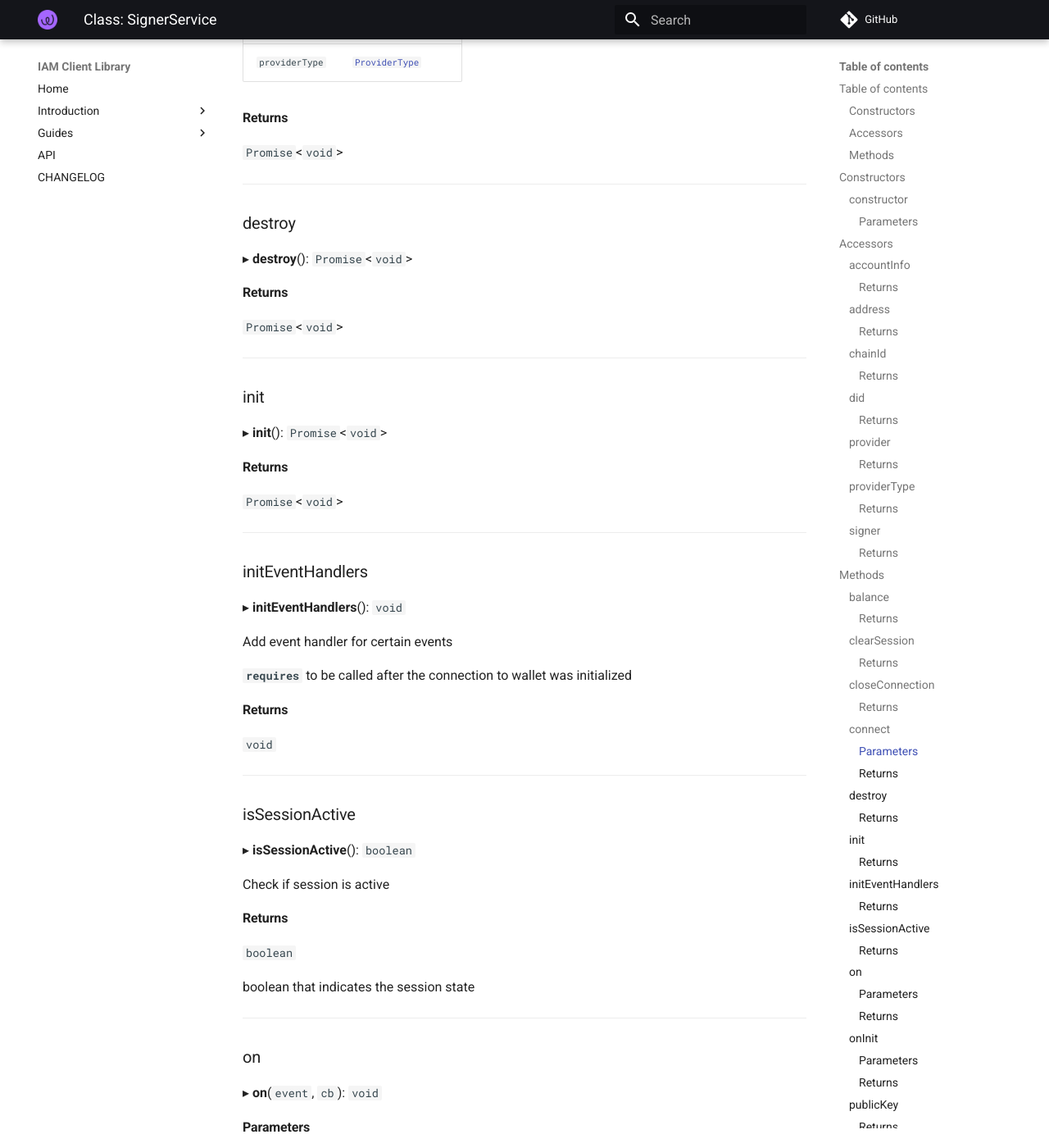
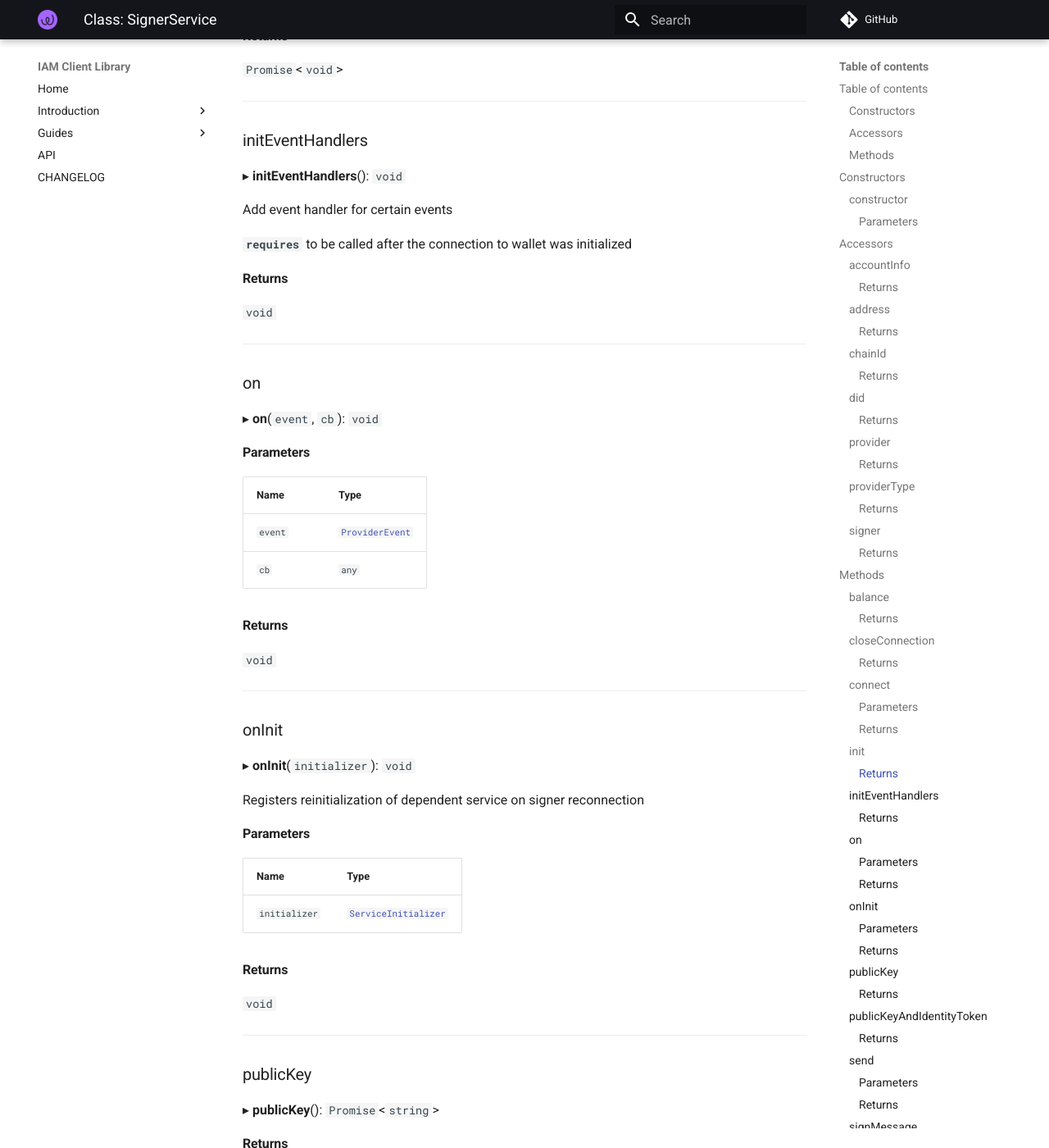
Before and after one commit to energywebfoundation/iam-client-lib, an MkDocs documentation site: the page built from docs/api/classes/modules_signer_signer_service.SignerService.md, in a window 1280 px wide and 1400 px high, scrolled down 4005 px. Shown: the whole window at 82% size. Built offline with MkDocs 1.6.1 and Material for MkDocs 9.7.7, drawn with Linux system fonts in a browser that asks for light colours; comment, search, counter and statistics services are not loaded; some of the changed text lies outside the part shown.

Commit message:
remove session management

```diff
--- a/docs/api/classes/modules_signer_signer_service.SignerService.md
+++ b/docs/api/classes/modules_signer_signer_service.SignerService.md
@@ -21,13 +21,10 @@
 ### Methods
 
 - [balance](modules_signer_signer_service.SignerService.md#balance)
-- [clearSession](modules_signer_signer_service.SignerService.md#clearsession)
 - [closeConnection](modules_signer_signer_service.SignerService.md#closeconnection)
 - [connect](modules_signer_signer_service.SignerService.md#connect)
-- [destroy](modules_signer_signer_service.SignerService.md#destroy)
 - [init](modules_signer_signer_service.SignerService.md#init)
 - [initEventHandlers](modules_signer_signer_service.SignerService.md#initeventhandlers)
-- [isSessionActive](modules_signer_signer_service.SignerService.md#issessionactive)
 - [on](modules_signer_signer_service.SignerService.md#on)
 - [onInit](modules_signer_signer_service.SignerService.md#oninit)
 - [publicKey](modules_signer_signer_service.SignerService.md#publickey)
@@ -130,16 +127,6 @@ ___
 
 ___
 
-### clearSession
-
-▸ **clearSession**(): `void`
-
-#### Returns
-
-`void`
-
-___
-
 ### closeConnection
 
 ▸ **closeConnection**(): `Promise`<`void`\>
@@ -160,16 +147,6 @@ ___
 | :------ | :------ |
 | `signer` | `Required`<`Signer`\> |
 | `providerType` | [`ProviderType`](../enums/modules_signer_signer_types.ProviderType.md) |
-
-#### Returns
-
-`Promise`<`void`\>
-
-___
-
-### destroy
-
-▸ **destroy**(): `Promise`<`void`\>
 
 #### Returns
 
@@ -198,20 +175,6 @@ Add event handler for certain events
 #### Returns
 
 `void`
-
-___
-
-### isSessionActive
-
-▸ **isSessionActive**(): `boolean`
-
-Check if session is active
-
-#### Returns
-
-`boolean`
-
-boolean that indicates the session state
 
 ___
 
```
Also changed, not shown: docs/api/enums/modules_signer_signer_types.ProviderType.md (+3 -3 lines), docs/api/modules/index.md (+0 -7 lines), docs/api/modules/modules_signer.md (+0 -7 lines), docs/api/modules/modules_signer_signer_types.md (+0 -7 lines), 8 other files.
